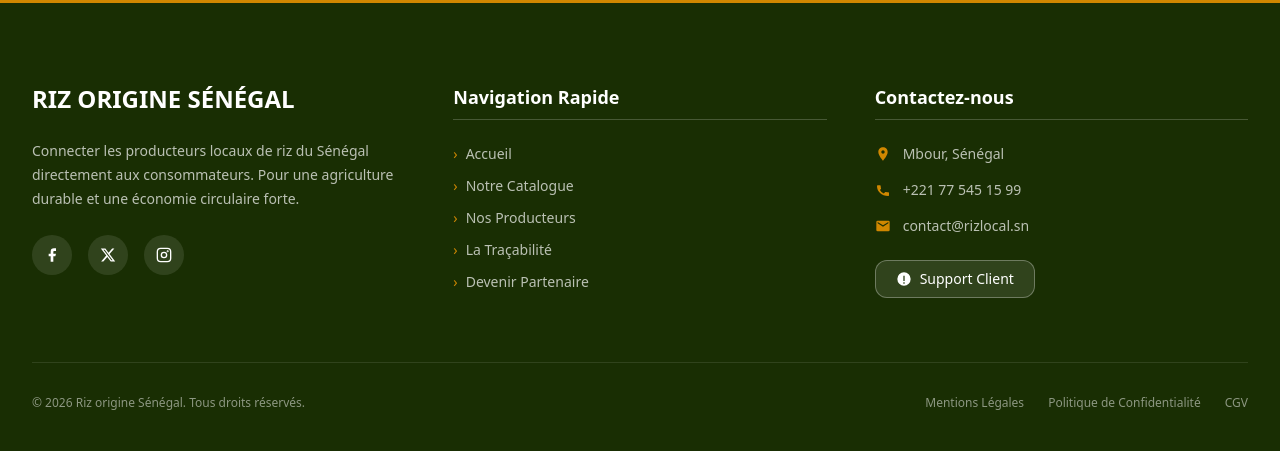
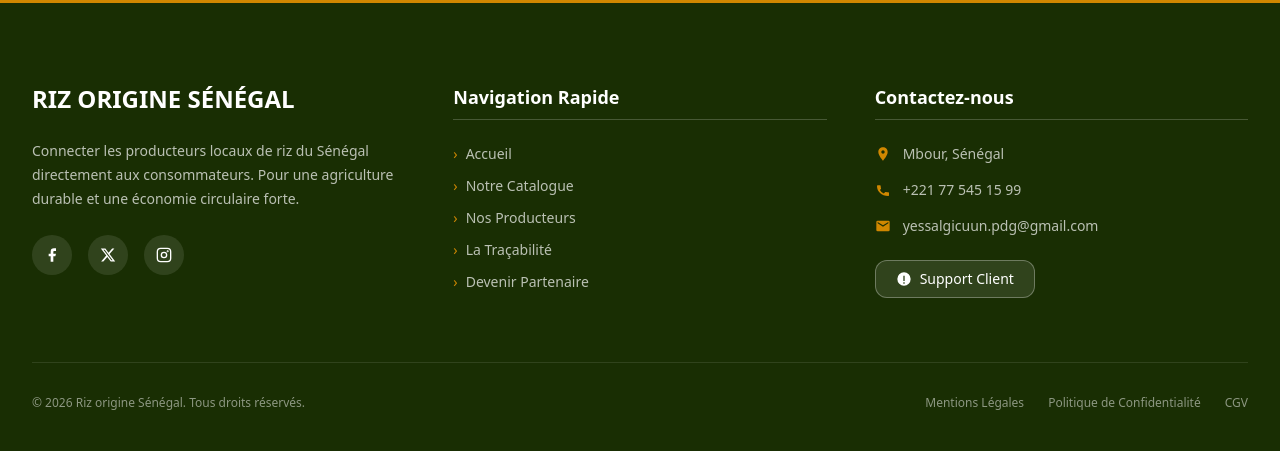
Before and after one commit to FatoumataDRAME25/yess-naa-connect, a Django app: page /suivreCommande/ in a window 1280 px wide. Shown: the part 818-1269 px from the top of the page. Run offline with Django 5.2, Linux system fonts and the light colour scheme; style sheets or scripts are compiled from the project's sources; some libraries are stand-ins or nearby versions.

Commit message:
Adresse de contact : yessalgicuun.pdg@gmail.com à la place de contact@rizlocal.sn
Pied de page (lien mailto cliquable), mentions légales, politique de
confidentialité, reçu de commande, bouton support du suivi de commande.

Co-Authored-By: Claude Opus 5.5 <noreply@anthropic.com>

```diff
--- a/client/templates/client/base.html
+++ b/client/templates/client/base.html
@@ -346,7 +346,7 @@
             </li>
             <li class="flex items-center gap-3">
               <svg class="w-4 h-4 fill-yellow-600 shrink-0" viewBox="0 0 24 24"><path d="M20 4H4a2 2 0 0 0-2 2v12a2 2 0 0 0 2 2h16a2 2 0 0 0 2-2V6a2 2 0 0 0-2-2zm0 4-8 5-8-5V6l8 5 8-5v2z"/></svg>
-              <span class="text-white/70 text-sm">contact@rizlocal.sn</span>
+              <a href="mailto:yessalgicuun.pdg@gmail.com" class="text-white/70 text-sm hover:text-white transition-colors break-all">yessalgicuun.pdg@gmail.com</a>
             </li>
           </ul>
           <a href="#"
--- a/client/templates/client/mentions_legales.html
+++ b/client/templates/client/mentions_legales.html
@@ -18,7 +18,7 @@
         <li><strong>Activité :</strong> Commerce de riz origine Sénégal, mise en relation producteurs-consommateurs</li>
         <li><strong>Siège social :</strong> Mbour, Sénégal</li>
         <li><strong>Téléphone :</strong> +221 77 545 15 99</li>
-        <li><strong>Email :</strong> contact@rizlocal.sn</li>
+        <li><strong>Email :</strong> yessalgicuun.pdg@gmail.com</li>
       </ul>
     </section>
 
--- a/client/templates/client/politique_confidentialite.html
+++ b/client/templates/client/politique_confidentialite.html
@@ -67,7 +67,7 @@
         <li><strong>Droit à l'effacement</strong> — demander la suppression de vos données</li>
         <li><strong>Droit d'opposition</strong> — vous opposer à certains traitements</li>
       </ul>
-      <p class="mt-3">Pour exercer ces droits, contactez-nous à : <strong>contact@rizlocal.sn</strong> ou au <strong>+221 77 545 15 99</strong>.</p>
+      <p class="mt-3">Pour exercer ces droits, contactez-nous à : <strong>yessalgicuun.pdg@gmail.com</strong> ou au <strong>+221 77 545 15 99</strong>.</p>
     </section>
 
   </div>
--- a/client/templates/client/recu_commande.html
+++ b/client/templates/client/recu_commande.html
@@ -38,7 +38,7 @@
              alt="YEESNAA CONNECT" style="display:block;width:136px;height:auto;margin-bottom:4px;">
         <p class="text-sm font-bold text-lime-900">Riz origine Sénégal</p>
         <p class="text-xs text-gray-500 mt-1">Mbour, Sénégal</p>
-        <p class="text-xs text-gray-500">contact@rizlocal.sn • +221 77 545 15 99</p>
+        <p class="text-xs text-gray-500">yessalgicuun.pdg@gmail.com • +221 77 545 15 99</p>
       </div>
       <div class="text-left sm:text-right">
         <p class="text-lg font-bold text-lime-950">Reçu de commande</p>
--- a/client/templates/client/suivre_commande.html
+++ b/client/templates/client/suivre_commande.html
@@ -273,7 +273,7 @@
     <section class="w-full pt-12 border-t border-gray-100 flex flex-col items-center gap-4">
       <h3 class="text-lg font-bold text-lime-950">Un problème avec votre livraison ?</h3>
       <div class="flex items-center gap-4">
-        <a href="mailto:contact@rizlocal.sn"
+        <a href="mailto:yessalgicuun.pdg@gmail.com"
            class="flex items-center gap-2 px-6 py-3 rounded-2xl outline outline-1 outline-gray-200
                   text-sm font-bold text-lime-950 hover:bg-gray-50 transition-colors">
           <svg class="w-3.5 h-3.5 fill-lime-900 shrink-0" viewBox="0 0 24 24">
```
